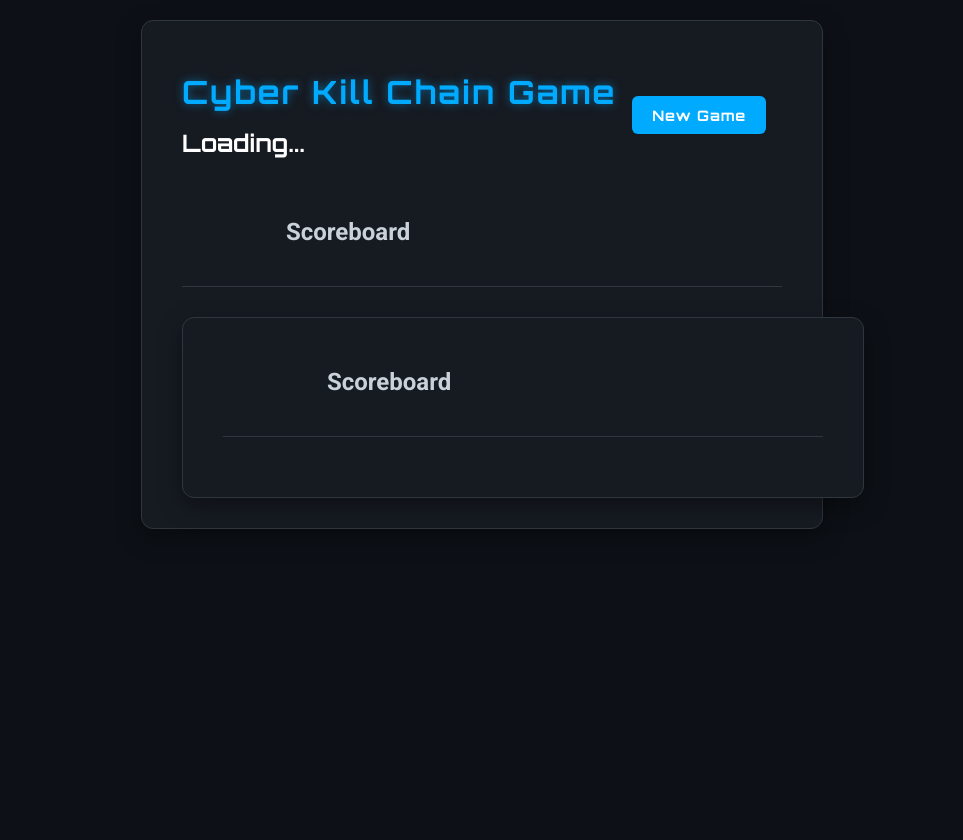
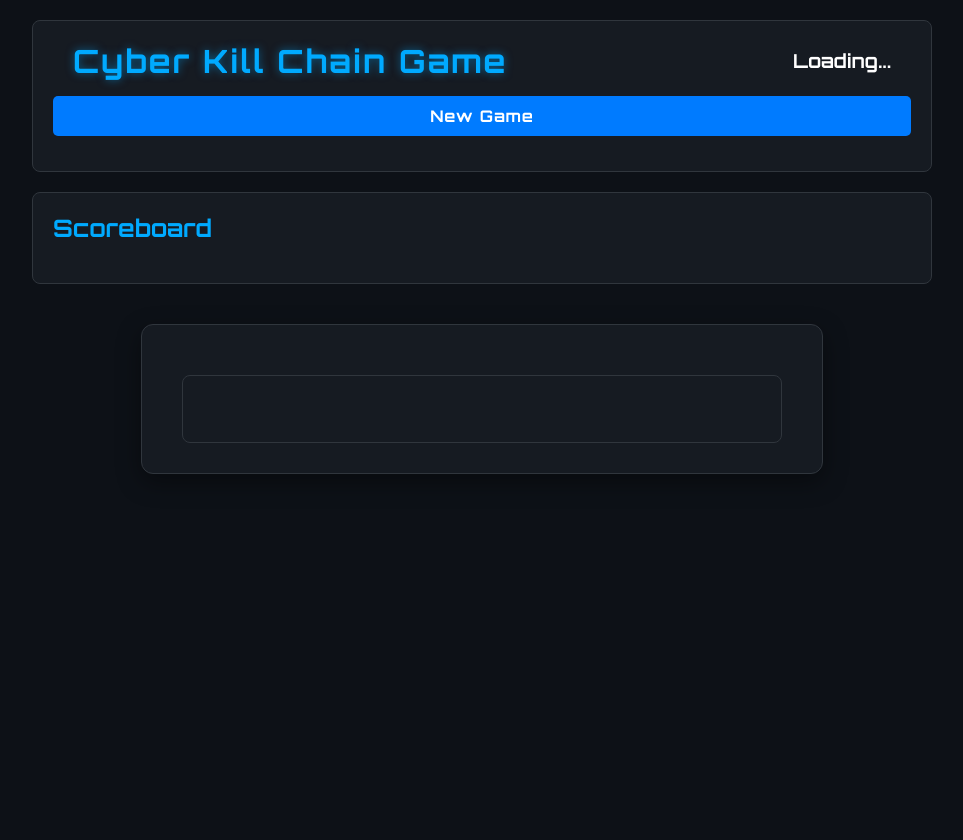
Before and after one commit to shalashaskabob/killchain_game, a Flask app: template app/templates/index.html in a window 1280 px wide. Shown: the whole page, without its empty margins (158-1121 px from the left). After the commit the page ends 474 px from the top, so only its background shows below. Run offline with Flask 3, Linux system fonts and the light colour scheme; the template is opened without the code that fills it, so the values that code supplies are empty; some libraries are stand-ins or nearby versions.

Commit message:
fix: Overhaul CSS layout and structure for game view

```diff
--- a/app/static/style.css
+++ b/app/static/style.css
@@ -16,13 +16,15 @@ body {
     color: var(--text-color);
     margin: 0;
     padding: 20px;
-    display: flex;
-    justify-content: center;
-    align-items: flex-start;
-    min-height: 100vh;
 }
 
-.container, .game-container {
+.game-container {
+    width: 100%;
+    max-width: 900px;
+    margin: 0 auto;
+}
+
+.container {
     background-color: var(--surface-color);
     padding: 30px 40px;
     border-radius: 12px;
@@ -31,48 +33,113 @@ body {
     text-align: center;
     max-width: 600px;
     width: 100%;
+    margin: 40px auto;
 }
 
 .game-header {
+    background-color: #161b22;
+    padding: 20px;
+    border-radius: 8px;
+    margin-bottom: 20px;
+    border: 1px solid var(--border-color);
+}
+
+.kill-chain-header {
+    display: flex;
+    flex-wrap: wrap;
+    justify-content: center;
+    gap: 10px;
+    margin-top: 15px;
+    color: #1a1a1a;
+}
+
+.kill-chain-header span {
+    background-color: #333;
+    color: #00ffff;
+    padding: 10px 15px;
+    border-radius: 5px;
+    cursor: pointer;
+    border: 1px solid #00ffff;
+    transition: background-color 0.3s, color 0.3s;
+}
+
+.kill-chain-header span:hover {
+    background-color: #00ffff;
+    color: #1a1a1a;
+}
+
+.header-content {
     display: flex;
     justify-content: space-between;
     align-items: center;
-    margin-bottom: 20px;
-    flex-wrap: wrap;
-}
-
-.header-content {
-    text-align: left;
+    width: 100%;
+    max-width: 900px;
+    margin: 0 auto 15px auto;
+    padding: 0 20px;
+    box-sizing: border-box;
 }
 
 .new-game-btn {
-    width: auto;
     padding: 10px 20px;
-    font-size: 0.9em;
+    font-size: 16px;
+    background-color: #007bff;
+    color: white;
+    border: none;
+    border-radius: 5px;
+    cursor: pointer;
+    transition: background-color 0.3s;
+    white-space: nowrap;
 }
 
 h1 {
     font-family: var(--font-display);
     color: var(--primary-color);
-    margin-bottom: 0.5em;
+    margin: 0;
     letter-spacing: 2px;
     text-shadow: 0 0 8px rgba(0, 170, 255, 0.5);
 }
 
 #turn-indicator {
     font-family: var(--font-display);
-    font-size: 1.5em;
+    font-size: 1.2em;
     color: #fff;
-    margin: 10px 0 20px;
+    margin: 0;
 }
 
 #scoreboard {
+    background-color: var(--surface-color);
+    padding: 20px;
+    border-radius: 8px;
+    border: 1px solid var(--border-color);
+    margin-bottom: 20px;
+}
+
+#scoreboard h2 {
+    margin-top: 0;
+    font-family: var(--font-display);
+    color: var(--primary-color);
+}
+
+#teams-list {
+    list-style: none;
+    padding: 0;
+    margin: 0;
     display: flex;
-    justify-content: space-around;
+    flex-wrap: wrap;
+    justify-content: center;
     gap: 20px;
-    margin-bottom: 30px;
-    border-bottom: 1px solid var(--border-color);
-    padding-bottom: 20px;
+}
+
+#teams-list li {
+    font-size: 1.2em;
+}
+
+#question-area {
+    background-color: var(--surface-color);
+    padding: 25px;
+    border-radius: 8px;
+    border: 1px solid var(--border-color);
+    margin-top: 20px;
 }
 
 .team-score {
--- a/app/templates/index.html
+++ b/app/templates/index.html
@@ -30,12 +30,6 @@
 
         <main class="container">
             <div id="game-area">
-                <div id="scoreboard">
-                    <h2>Scoreboard</h2>
-                    <ul id="teams-list">
-                        <!-- Teams will be dynamically inserted here -->
-                    </ul>
-                </div>
                 <div id="question-area">
                     <div id="turn-indicator"></div>
                     <p id="question-text"></p>
@@ -140,6 +134,7 @@
             document.getElementById('game-area').style.display = 'none';
             document.getElementById('win-screen').style.display = 'block';
             document.getElementById('winner-message').textContent = `${winner} wins the game!`;
+
             const finalScoresList = document.getElementById('final-scores');
             finalScoresList.innerHTML = '';
             for (const team in teams) {
```
